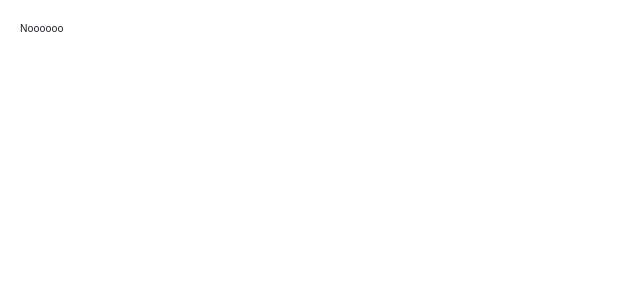
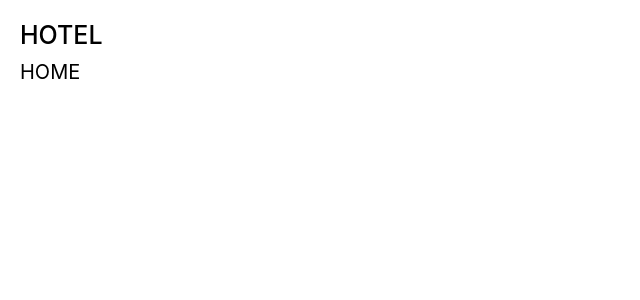
Before and after one commit to thenderson55/goldfinch-with-jest, a Next.js app: page /hotel in a window 1280 px wide. Before the commit this address had no page. Shown: the top 300 px of the page, without its empty margins (0-640 px from the left). Built offline with nearby package versions, Linux system fonts and the light colour scheme.

Commit message:
hotel page

```diff
--- /dev/null
+++ b/pages/hotel/index.module.scss
@@ -0,0 +1,13 @@
+@import "../../sass/abstracts/functions";
+@import "../../sass/abstracts/mixins";
+@import "../../sass/abstracts/variables";
+
+@import "../../sass/base/animations";
+@import "../../sass/base/typography";
+@import "../../sass/base/utilities";
+
+.main {
+  align-self: right;
+  color: ($color-black);
+  animation: moveInLeft 1s;
+}
--- /dev/null
+++ b/pages/hotel/index.tsx
@@ -0,0 +1,18 @@
+import Link from "next/link";
+import React from "react";
+import styles from "./index.module.scss";
+
+function Hotel() {
+  return (
+    <div>
+      <h1 className={styles.main}>HOTEL</h1>
+      <Link href="/">
+        <a className={styles.subHeaderLink} style={{ color: "black" }}>
+          HOME
+        </a>
+      </Link>
+    </div>
+  );
+}
+
+export default Hotel;
--- a/pages/index.tsx
+++ b/pages/index.tsx
@@ -11,8 +11,12 @@ const Home: NextPage = () => {
   return (
     <div className={styles.header}>
       <div className={styles.headerLogoBox}>
-        {/* <h1>Kathy Collins!</h1> */}
         <Image src={dalmation} alt="Dalmation" className={styles.headerLogo} />
+      </div>
+      <div className={styles.headerNavBox}>
+        <Link href="/hotel">
+          <a className={styles.subHeaderLink}>HOTEL</a>
+        </Link>
       </div>
       <div className={styles.headerTextBox}>
         <h1 className={styles.headerPrimary}>
--- a/sass/base/_typography.scss
+++ b/sass/base/_typography.scss
@@ -1,5 +1,20 @@
+.subHeaderLink {
+  &:link,
+  &:visited {
+    color: ($color-white);
+    font-size: 2rem;
+    text-decoration: none;
+    display: inline-block;
+  }
+
+  &:hover {
+    text-decoration: none;
+    color: darken($color-white, 20%);
+  }
+}
+
 .headerPrimary {
-  color: #fff;
+  color: ($color-white);
   backface-visibility: hidden;
   margin-bottom: 6rem;
 
--- a/sass/global.scss
+++ b/sass/global.scss
@@ -1,3 +1,11 @@
+@import "./abstracts/functions";
+@import "./abstracts/mixins";
+@import "./abstracts/variables";
+
+@import "./base/animations";
+@import "./base/typography";
+@import "./base/utilities";
+
 *,
 * ::after,
 * ::before {
```
Also changed, not shown: sass/pages/index.module.scss (+8 -0 lines).
